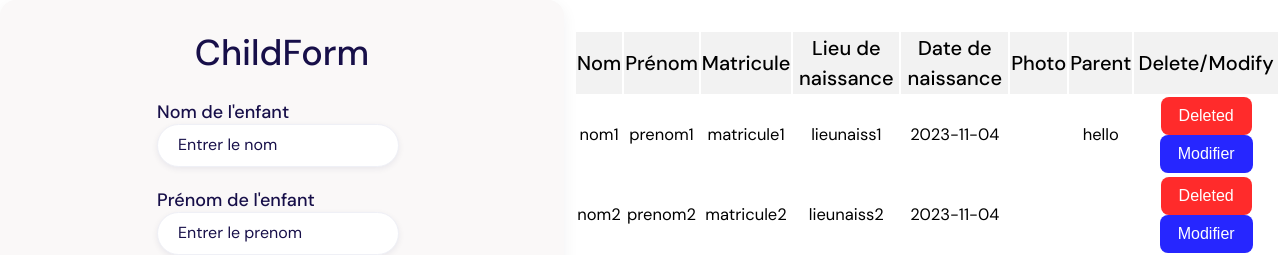
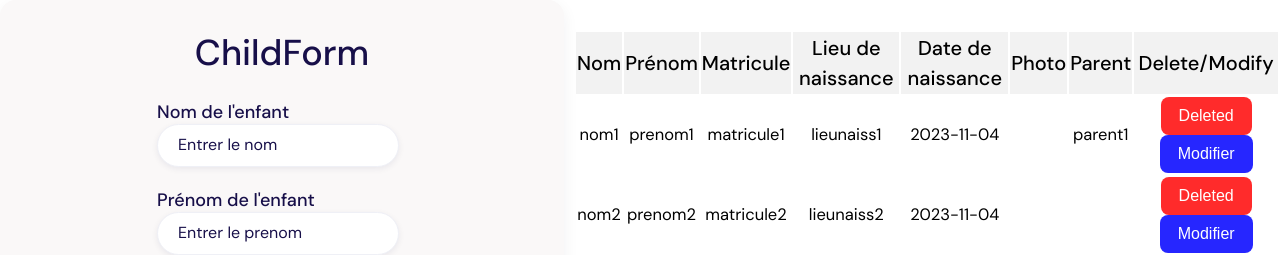
Before and after one commit to raouf-005/StageLogika, a React (Vite) app: page / in a window 1280 px wide. Shown: the top 255 px of the page. Built offline with nearby package versions, Linux system fonts and the light colour scheme.

Commit message:
finished

```diff
--- a/src/compenents/ChildProvider.jsx
+++ b/src/compenents/ChildProvider.jsx
@@ -3,7 +3,7 @@ export const ChildContext = createContext()
 export const ChildForm=createContext()
 
 
-
+// i used like an existing array of children to make the user more comfortable when he is testing the app
 
 export function ChildProvider({children}){
     const [ChildData,setChildData]=useState([
@@ -14,7 +14,7 @@ export function ChildProvider({children}){
             lieunaiss: "lieunaiss1",
             datenaiss: new Date().toJSON().slice(0, 10),
             photo: "",
-            parent: "hello"
+            parent: "parent1"
         },
         {
             nom: "nom2",
--- a/src/compenents/ChildTable.jsx
+++ b/src/compenents/ChildTable.jsx
@@ -6,7 +6,8 @@ import {ChildContext,ChildForm} from './ChildProvider'
 const ChildTable = () => {
    const {ChildData,setChildData}=useContext(ChildContext)
    const { formValue,setFormValue,setModify} =useContext(ChildForm)
-   // i didn't create a separate file for modifying and deleting child due to the function simpliity
+   // i didn't create a separate file for modifying and deleting child due to the function simplicity
+   //and i didn't do a pop up i thought it's better to give the past information to the form file to make the user more relifed when modifying the values
    const deleteChild = (matricule) => {
 
         setChildData(ChildData.filter((child) => {
--- a/src/compenents/FormEnfant.jsx
+++ b/src/compenents/FormEnfant.jsx
@@ -45,7 +45,9 @@ import { ChildContext, ChildForm } from "./ChildProvider";
             });
             fileInputRef.current.value = "";
         };
-
+//the check form funtion check both when updating the value or set a new value when updating you can't change the matricule
+//the modify button while get disabled the moment you change the matricule even if u replaced with an existing matricule that doesn't match the matricule of the child that we want to change
+// it will not work
         const checkForm = () => {
             if (modify) {
                 return formValue.matricule === modify.matricule;
```
